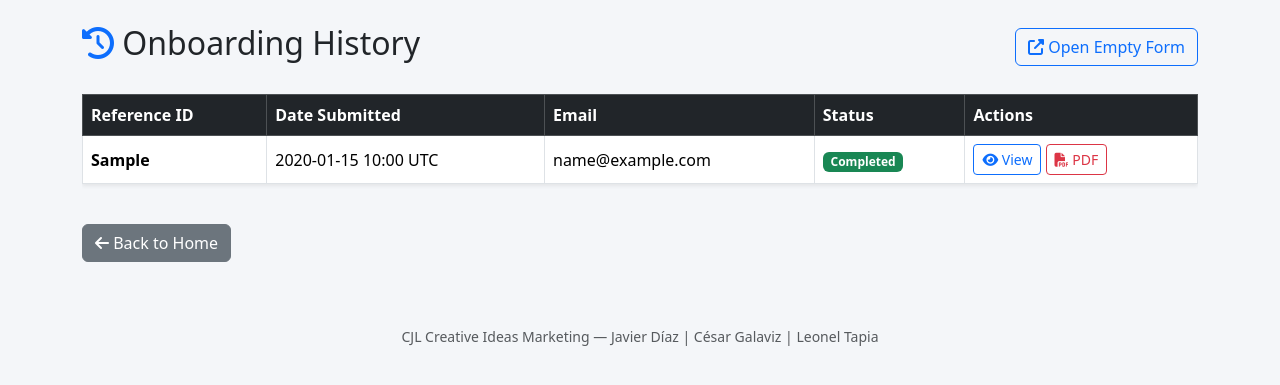
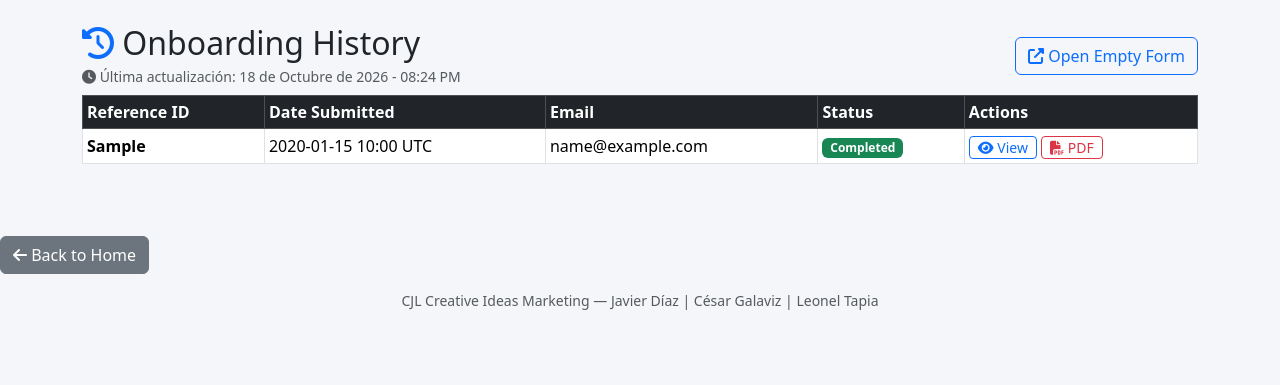
Before and after one commit to Leonel-Tapia/cjl-onboarding, a FastAPI app: template app/templates/admin_history.html in a window 1280 px wide. Shown: the part 66-451 px from the top of the page. Run offline with FastAPI, Linux system fonts and the light colour scheme; the template is opened without the code that fills it: most values are stand-ins (such as "Sample title", 1, 10 or a date in 2020); some libraries are stand-ins or nearby versions.

Commit message:
Fix: Admin panel layout and remove Jinja error

```diff
--- a/app/templates/admin_history.html
+++ b/app/templates/admin_history.html
@@ -1,38 +1,39 @@
 {% extends "base.html" %}
 {% block title %}Admin - Onboarding History{% endblock %}
 {% block content %}
-<div class="d-flex justify-content-between align-items-center mb-4">
-    <h2><i class="fas fa-history text-primary"></i> Onboarding History</h2>
-    <a href="/onboarding" class="btn btn-outline-primary" target="_blank"><i class="fas fa-external-link-alt"></i> Open Empty Form</a>
-</div>
-{% if registros %}
-<div class="table-responsive">
-    <table class="table table-hover table-bordered align-middle bg-white shadow-sm">
+<div class="d-flex justify-content-between align-items-center mb-2">
+        <div>
+            <h2 class="mb-0"><i class="fas fa-history text-primary"></i> Onboarding History</h2>
+            <div class="text-muted small mt-1"><i class="fas fa-clock"></i> Última actualización: 18 de Octubre de 2026 - 08:24 PM</div>
+        </div>
+        <div>
+            <a href="/onboarding" class="btn btn-outline-primary"><i class="fas fa-external-link-alt"></i> Open Empty Form</a>
+        </div>
+    </div>
+    <table class="table table-hover table-bordered align-middle table-sm">
         <thead class="table-dark">
-            <tr><th>Reference ID</th><th>Date Submitted</th><th>Email</th><th>Status</th><th>Actions</th></tr>
+            <tr><th class="py-1">Reference ID</th><th class="py-1">Date Submitted</th><th class="py-1">Email</th><th class="py-1">Status</th><th class="py-1">Actions</th></tr>
         </thead>
         <tbody>
             {% for r in registros %}
             <tr>
-                <td><strong>{{ r.id_interno }}</strong></td>
-                <td>{{ r.fecha_submit.strftime('%Y-%m-%d %H:%M') }} UTC</td>
-                <td>{{ r.email_cotizaciones }}</td>
-                <td>
+                <td class="py-1"><strong>{{ r.id_interno }}</strong></td>
+                <td class="py-1">{{ r.fecha_submit.strftime('%Y-%m-%d %H:%M') }} UTC</td>
+                <td class="py-1">{{ r.email_cotizaciones }}</td>
+                <td class="py-1">
                     {% if r.estado == 'pending' %}<span class="badge bg-warning text-dark">Pending</span>
                     {% elif r.estado == 'in_progress' %}<span class="badge bg-info text-dark">In Progress</span>
                     {% else %}<span class="badge bg-success">Completed</span>{% endif %}
                 </td>
-                <td>
-                    <a href="/onboarding/admin/view/{{ r.id_interno }}?key=CJL_Admin_2026" class="btn btn-sm btn-outline-primary"><i class="fas fa-eye"></i> View</a>
-                    <a href="/onboarding/pdf/{{ r.id_interno }}" class="btn btn-sm btn-outline-danger" target="_blank"><i class="fas fa-file-pdf"></i> PDF</a>
+                <td class="py-1">
+                    <a href="/onboarding/admin/view/{{ r.id_interno }}?key=CJL_Admin_2026" class="btn btn-sm btn-outline-primary py-0 px-2"><i class="fas fa-eye"></i> View</a>
+                    <a href="/onboarding/pdf/{{ r.id_interno }}" class="btn btn-sm btn-outline-danger py-0 px-2" target="_blank"><i class="fas fa-file-pdf"></i> PDF</a>
                 </td>
             </tr>
             {% endfor %}
         </tbody>
     </table>
 </div>
-{% else %}
-<div class="alert alert-info">No onboarding records found yet.</div>
-{% endif %}
-<div class="mt-4"><a href="/" class="btn btn-secondary"><i class="fas fa-arrow-left"></i> Back to Home</a></div>
+
+<div class="mt-2"><a href="/" class="btn btn-secondary"><i class="fas fa-arrow-left"></i> Back to Home</a></div>
 {% endblock %}
```
